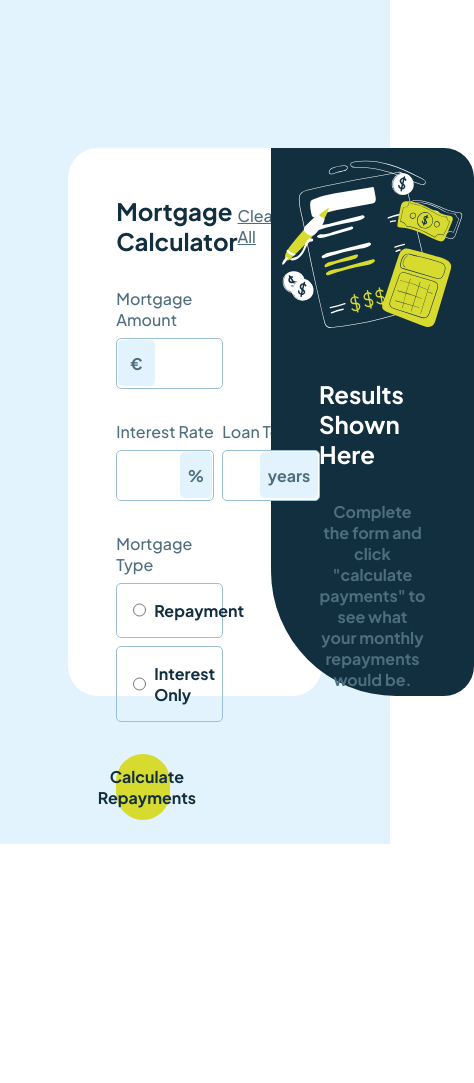
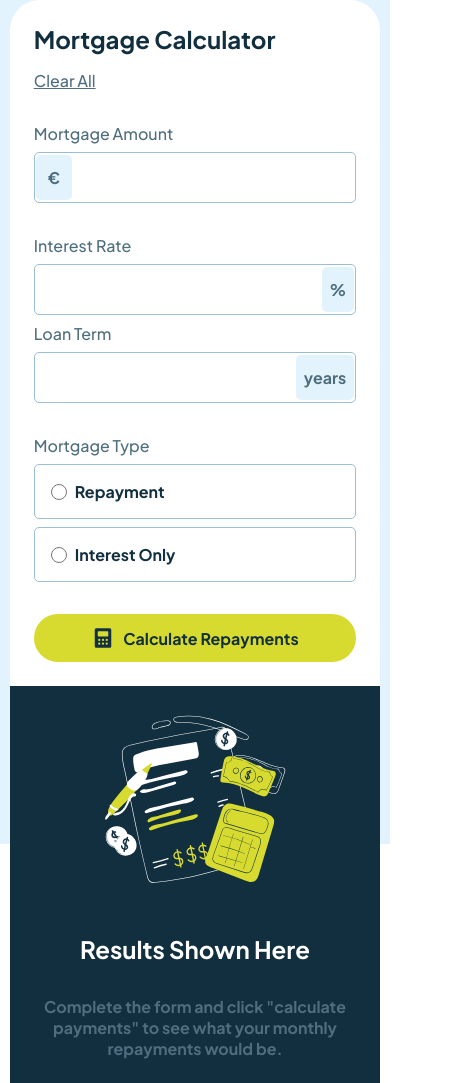
Before and after one commit to kaya70875/mortgage-repayment-calculator-main, a plain HTML site: page index.html in a window 390 px wide. Shown: the whole page, 474 px wide, since content can reach past the window. Before the commit the page ends 844 px from the top, so only its background shows below. Drawn offline with Linux system fonts and the light colour scheme.

Commit message:
complete full responsive design

```diff
--- a/button.css
+++ b/button.css
@@ -1,5 +1,5 @@
 .btn {
-    width: 50%;
+    max-width: 70%;
     background: hsl(61, 70%, 52%);
     border-radius: 30px;
     border : none;
@@ -20,3 +20,9 @@
 .btn:hover {
     background: hsl(61, 70%, 42%);
 }
+
+@media (max-width: 848px) {
+    .btn {
+        max-width: 100%;
+    }
+}
--- a/index.css
+++ b/index.css
@@ -16,9 +16,7 @@ main{
 }
 
 .calculator {
-    width: 65%;
-    height: 65vh;
-
+    width: 75%;
     margin : auto;;
     background: white;
 
@@ -41,6 +39,8 @@ main{
     align-items: center;
     justify-content: space-between;
     width: 95%;
+    gap : 1rem;
+    text-wrap: nowrap;
 }
 
 .form-header h1 {
@@ -200,3 +200,55 @@ input[type="radio"] {
     font-weight: 700;
     color : hsl(202, 55%, 16%);
 }
+
+@media (max-width: 1254px) {
+    .calculator {
+        width: 90%;
+    }
+}
+
+@media (max-width: 1000px) {
+    .calculator {
+        width: 95%;
+    }
+    .form-wrapper {
+        width: 80%;
+    }
+}
+
+@media (max-width: 848px) {
+    .calculator {
+        width: 95%;
+    }
+    .calculator {
+        flex-direction: column;
+        justify-content: center;
+        align-items: center;
+    }
+}
+
+@media (max-width: 552px) {
+    .form-header {
+        flex-wrap: wrap;
+    }
+
+    .form-section {
+        display: flex;
+        flex-direction: column;
+    }
+}
+
+@media  (max-width: 450px) {
+    .form-wrapper {
+        width: 100%;
+        padding: 1.5rem;
+    }
+
+    .results h2 {
+        text-align: center;
+    }
+
+    .form-header h1 {
+        text-wrap: nowrap;
+    }
+}
--- a/results.css
+++ b/results.css
@@ -89,3 +89,26 @@
     width: 100%;
     border : 1px solid hsl(200, 24%, 40%);
 }
+
+@media (max-width: 848px) {
+    .results {
+        border-radius: 0;
+    }
+}
+
+@media (max-width: 552px) {
+    .results {
+        width: 100%;
+    }
+
+    .results-card h2 {
+        font-size: 2rem!important;
+        text-align: start;
+    }
+}
+
+@media (max-width: 450px) {
+    .results {
+        padding: 1.5rem;
+    }
+}
```
